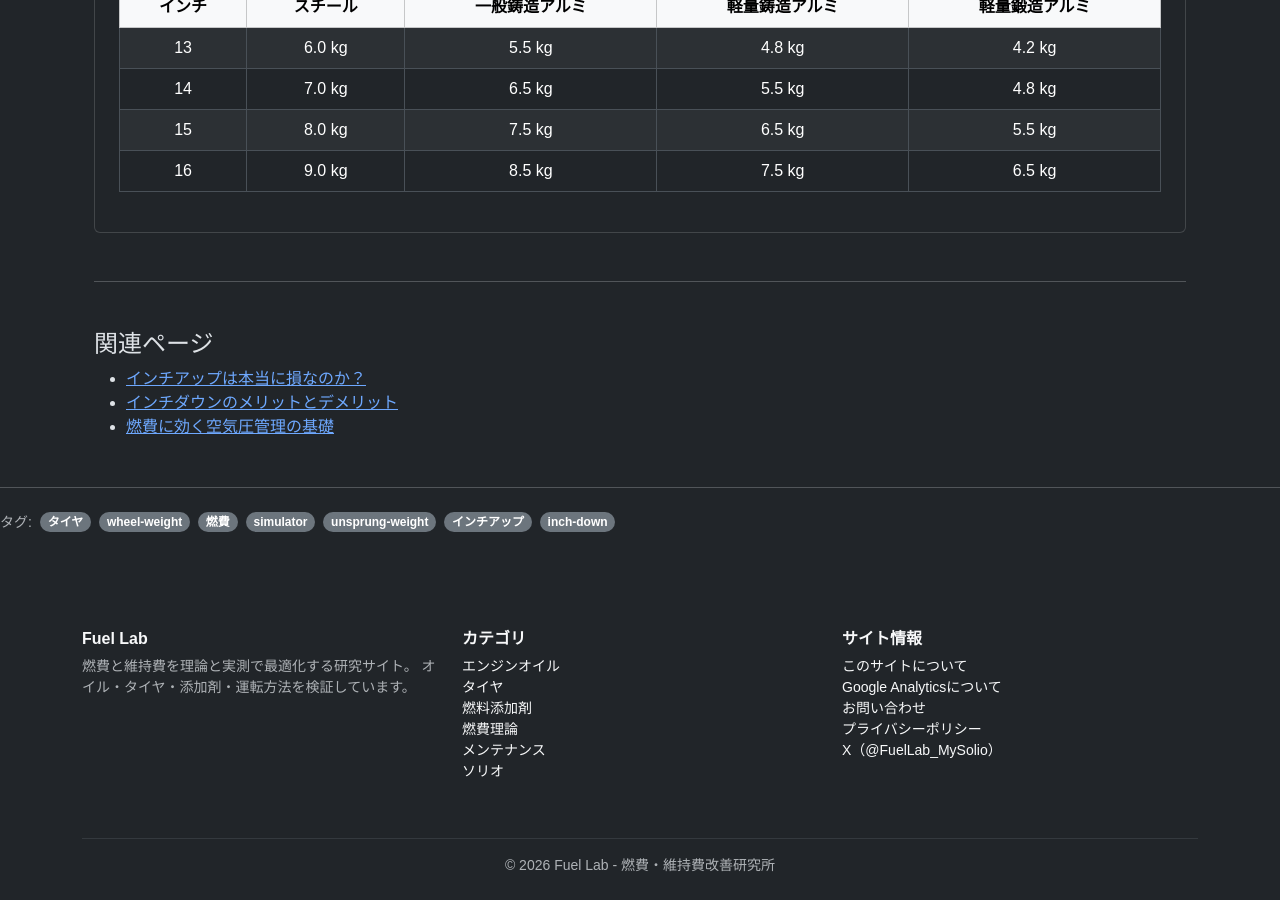
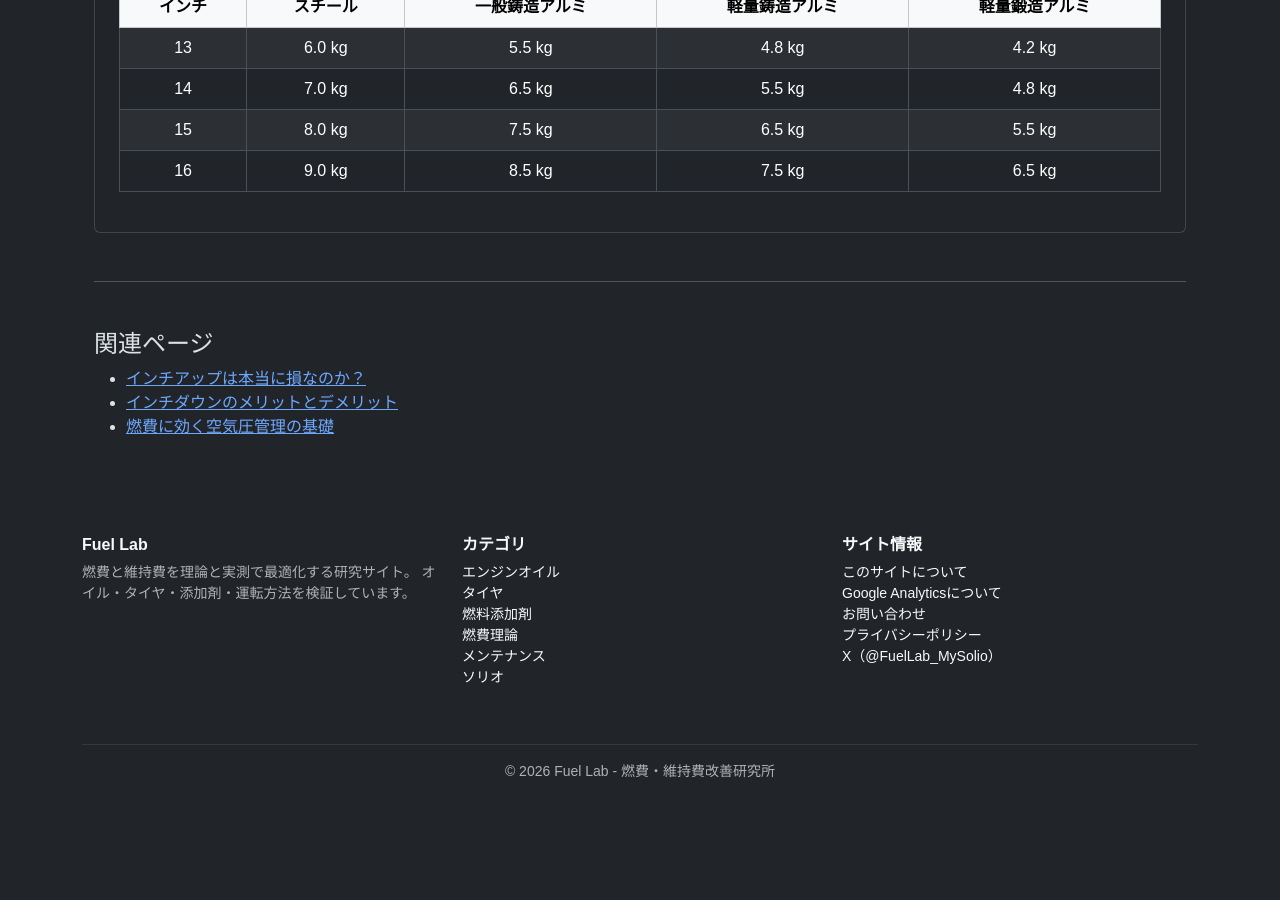
Before and after one commit to funyapar-org/fuel-lab, a Jekyll site: the page built from _tools/wheel-weight-fuel-simulator.md, in a window 1280 px wide and 900 px high, scrolled down 989 px. Built offline with Jekyll 4.4.1, drawn with Linux system fonts in a browser that asks for light colours; after the commit the page ends 1795 px from its top, so only the background shows below that.

Commit message:
delete tags in tools

```diff
--- a/_tools/wheel-weight-fuel-simulator.md
+++ b/_tools/wheel-weight-fuel-simulator.md
@@ -5,14 +5,6 @@ nav_title: ホイール重量×燃費シミュレーター
 description: 13〜16インチのスチール・鋳造アルミ・鍛造アルミの重量差から燃費と年間ガソリン代への影響を試算できるシミュレーター。
 date: 2026-02-26 00:30:00 +0900
 category: tire
-tags:
-  - tire
-  - wheel-weight
-  - fuel-economy
-  - simulator
-  - unsprung-weight
-  - inch-up
-  - inch-down
 ---
 
 <div class="container my-5">
```
